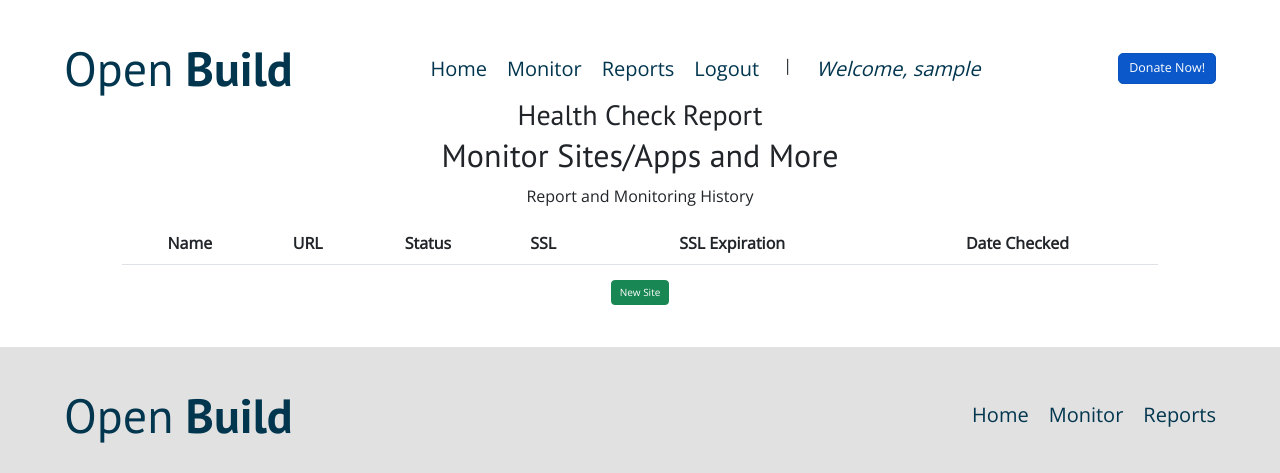
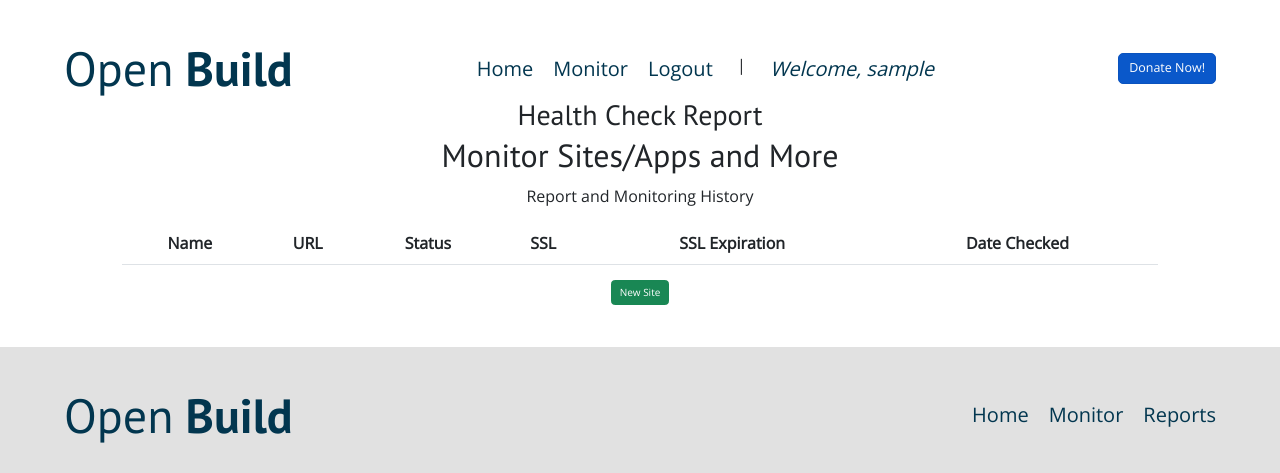
Before and after one commit to open-build/health-check, a Django app: page /report/1/ in a window 1280 px wide. Shown: the top 473 px of the page. Run offline with Django 3.2, Linux system fonts and the light colour scheme; the visitor is signed in with stand-in values (Sample User, id 1); lists and menus that the app fills with data are empty.

Commit message:
fix report url

```diff
--- a/monitorsites/templates/report.html
+++ b/monitorsites/templates/report.html
@@ -30,8 +30,8 @@
       </thead>
       {% for report in getReport %}
         <tr>
-          <th scope="row"><a href="/monitorsites_update/{{ site.id }}">{{ report.site.name|truncatechars:85 }}</a></th>
-          <td><a href="https://{{ site.url }}" target="_new">{{ site.url }}</a></td>
+          <th scope="row"><a href="/monitorsites_update/{{ report.site.id }}">{{ report.site.name|truncatechars:85 }}</a></th>
+          <td><a href="https://{{ report.site.url }}" target="_new">{{ report.site.url }}</a></td>
           <td>{{ report.status|truncatechars:85 }}</td>
           <td>{{ report.ssl_status|truncatechars:85 }}</td>
           <td>{{ report.ssl_expirtaion|truncatechars:85 }}</td>
--- a/mysite/templates/includes/header.html
+++ b/mysite/templates/includes/header.html
@@ -12,7 +12,6 @@
           <nav class="navegacion">
               <a href="/" class="navegacion__enlace">{% trans "Home" %}</a>
               <a href="/monitorsites/" class="navegacion__enlace">{% trans "Monitor" %}</a>
-              <a href="/report/" class="navegacion__enlace">{% trans "Reports" %}</a>
               {% if user.is_authenticated %}
                 <a class="navegacion__enlace" href="/logout">Logout</a>
                 &nbsp;|&nbsp;
```
